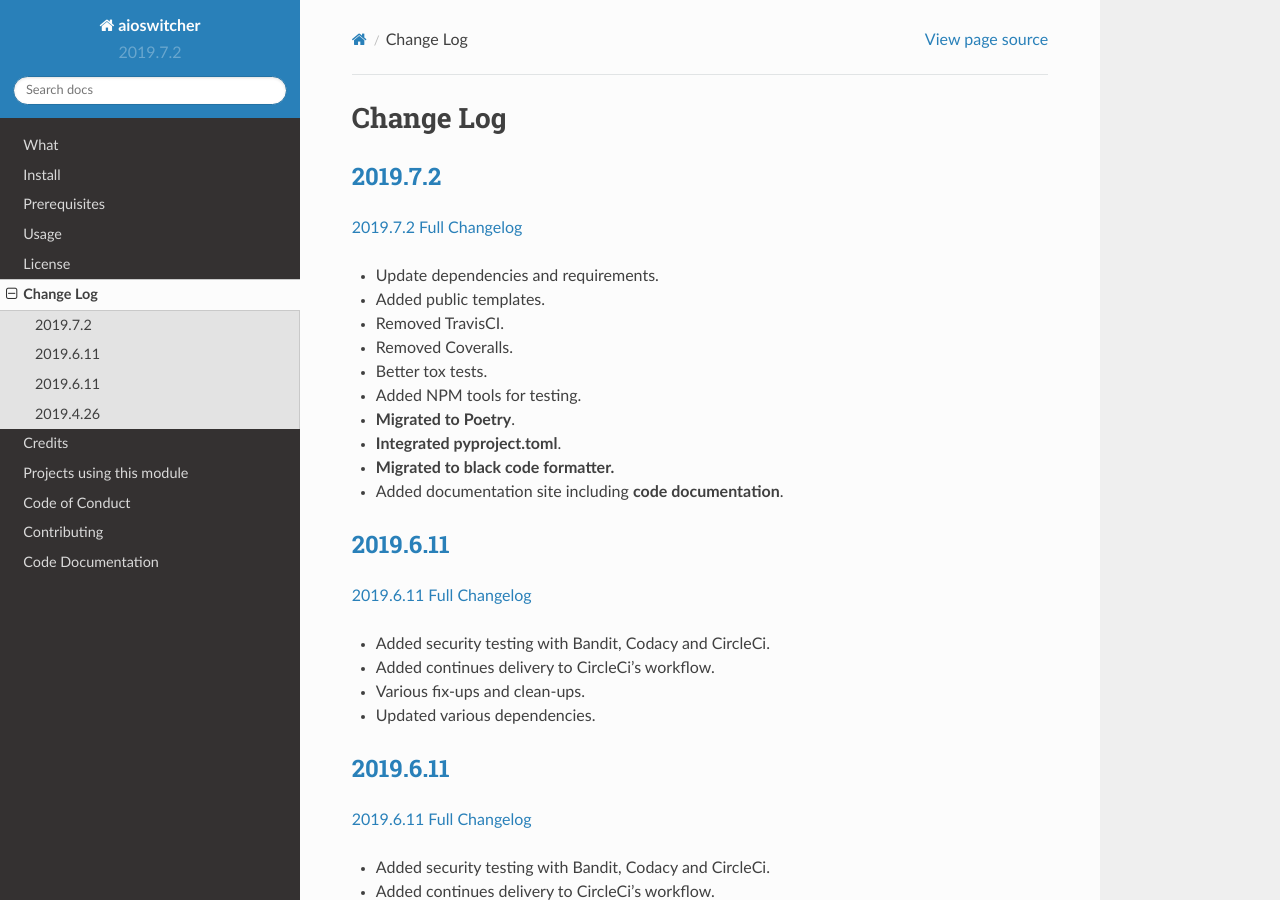
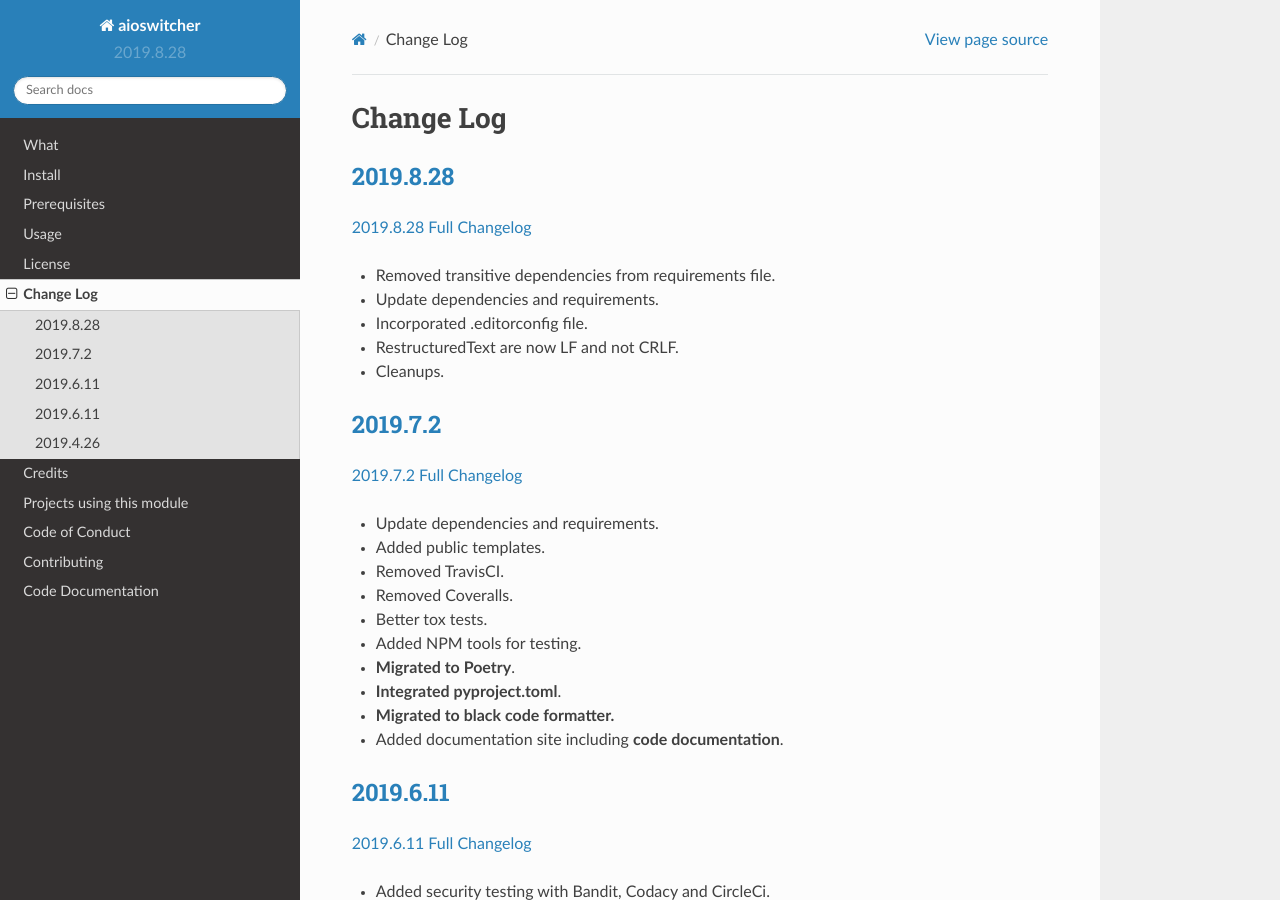
Before and after one commit to TomerFi/aioswitcher, a Sphinx documentation site: the page built from docs/source/changelog.rst, in a window 1280 px wide and 900 px high. Built offline with Sphinx 7.4.7 and the Read the Docs theme 2.0.0, drawn with Linux system fonts in a browser that asks for light colours.

Commit message:
Bumped version 2019.7.2 -> 2019.8.28

```diff
--- a/docs/source/changelog.rst
+++ b/docs/source/changelog.rst
@@ -1,5 +1,16 @@
 Change Log
 **********
+
+2019.8.28_
+^^^^^^^^^^
+
+`2019.8.28 Full Changelog`_
+
+- Removed transitive dependencies from requirements file.
+- Update dependencies and requirements.
+- Incorporated .editorconfig file.
+- RestructuredText are now LF and not CRLF.
+- Cleanups.
 
 2019.7.2_
 ^^^^^^^^^^
@@ -46,6 +57,8 @@ Change Log
 - Continuous integration
 - Code coverage
 
+.. _2019.8.28: https://github.com/tomerfi/aioswitcher/tree/2019.8.28
+.. _2019.8.28 Full Changelog: https://github.com/tomerfi/aioswitcher/compare/2019.7.2...2019.8.28
 .. _2019.7.2: https://github.com/tomerfi/aioswitcher/tree/2019.7.2
 .. _2019.7.2 Full Changelog: https://github.com/tomerfi/aioswitcher/compare/2019.6.11...2019.7.2
 .. _2019.6.11: https://github.com/tomerfi/aioswitcher/tree/2019.6.11
--- a/package.json
+++ b/package.json
@@ -1,6 +1,6 @@
 {
   "name": "aioswitcher",
-  "version": "2019.7.2",
+  "version": "2019.8.28",
   "description": "Switcher Boiler Unofficial Bridge and API.",
   "keywords": [
     "home",
--- a/pyproject.toml
+++ b/pyproject.toml
@@ -4,7 +4,7 @@ build-backend = "poetry.masonry.api"
 
 [tool.poetry]
 name = "aioswitcher"
-version = "2019.7.2"
+version = "2019.8.28"
 description = "Switcher Boiler Unofficial Bridge and API."
 license = "MIT"
 authors = ["Tomer Figenblat <tomer.figenblat@gmail.com>"]
```
Also changed, not shown: CHANGELOG.md (+4 -0 lines), 1 other file.
